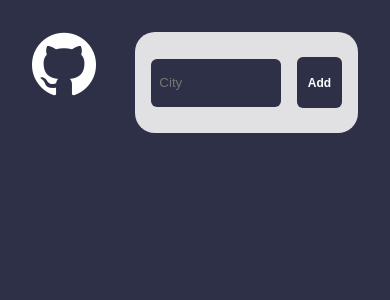
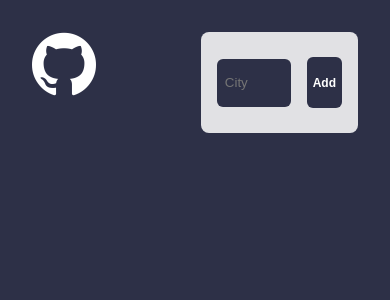
Before and after one commit to stivenm16/weather-app, a React (Vite) app: page / in a window 390 px wide. Shown: the top 300 px of the page. Built offline with nearby package versions, Linux system fonts and the light colour scheme.

Commit message:
responsive nav bar

```diff
--- a/src/Components/SearchBar/Nav.css
+++ b/src/Components/SearchBar/Nav.css
@@ -78,14 +78,18 @@
     box-shadow: 1px 2px 8px -1px #2D3047;
 }
 
-@media screen and (max-width: 400px) {
+@media screen and (max-width: 700px) {
     .box {
-        width: 85%;
+        border-radius: 8px;
+        width: 60%;
         height: 12vh;
+
     }
     .input {
         height: 5vh;
         border-radius: 6px;
+        width: 100%;
+
     }
 
     .submit {
```
